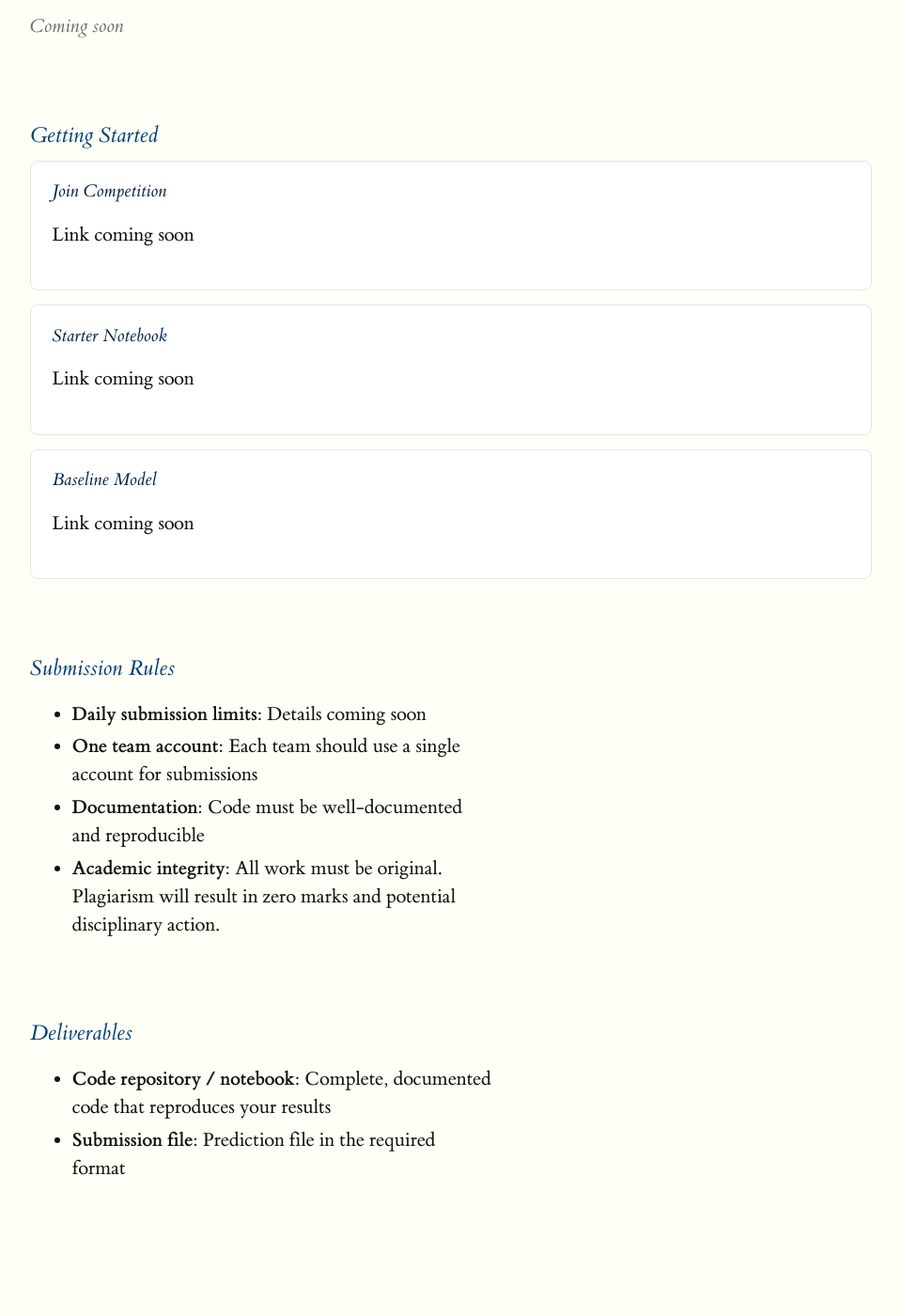
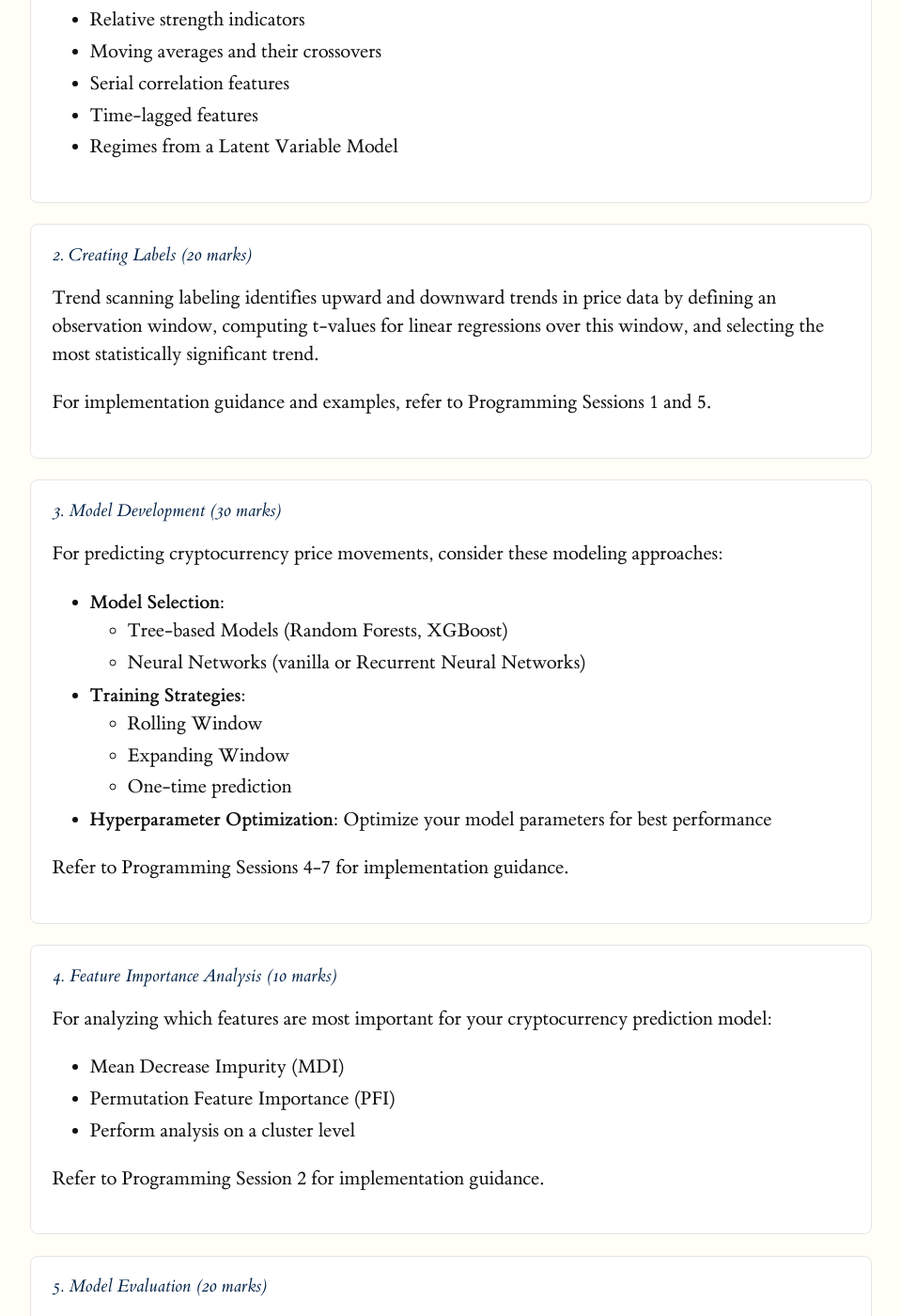
Before and after one commit to hm-ai/IMT_ML_and_Finance, a Jekyll site: the page built from coursework.md, in a window 1280 px wide and 1400 px high, scrolled down 1341 px. Shown: the whole window at 94% size, without its empty margins (160-1119 px from the left). Built offline with Jekyll 4.4.1, drawn with Linux system fonts in a browser that asks for light colours; before the commit the page ends 2695 px from its top, so only the background shows below that; some of the changed text lies outside the part shown.

Commit message:
Rewrite coursework page as group project with full description
Includes 5 sections (Feature Engineering, Labels, Model Development,
Feature Importance, Evaluation) plus optional backtesting, assessment
criteria, and submission requirements. Links to Colab notebook.

Co-Authored-By: Claude Opus 4.6 (1M context) <noreply@anthropic.com>

```diff
--- a/coursework.md
+++ b/coursework.md
@@ -18,15 +18,19 @@ permalink: /coursework/
 <article>
   <div class="header-row">
     <div class="header-text">
-      <h1>Coursework: Crypto Markets Project</h1>
+      <h1>Coursework: Crypto Markets Group Project</h1>
       <p class="subtitle">50% of your final grade</p>
     </div>
   </div>
 
   <section>
     <h2>Overview</h2>
-    <p>The coursework is structured as a prediction competition where teams submit a prediction file and accompanying code. You will apply machine learning techniques learned throughout the course to solve a real-world financial prediction problem on crypto data.</p>
+    <p>The coursework is a group project where you will apply machine learning techniques learned throughout the course to predict cryptocurrency price movements. You will engineer features, build models, and evaluate their performance on real crypto data.</p>
     <p>This is a <strong>group project</strong> completed in teams of <strong>3-4 students</strong>.</p>
+
+    <div class="info-box">
+      <p><strong>Note:</strong> You can achieve a high mark even if your strategy doesn't beat a buy-and-hold approach. The focus is on your methodology, not just performance.</p>
+    </div>
   </section>
 
   <section>
@@ -34,8 +38,8 @@ permalink: /coursework/
     <table>
       <tbody>
         <tr>
-          <td><strong>Competition Link</strong></td>
-          <td>Coming soon</td>
+          <td><strong>Project Notebook</strong></td>
+          <td><a href="https://colab.research.google.com/drive/1f3bHbF3XDHPvvqiLJTMETKfwICYk9efV?usp=sharing" class="btn btn-colab">Open in Colab</a></td>
         </tr>
         <tr>
           <td><strong>Deadline</strong></td>
@@ -54,51 +58,111 @@ permalink: /coursework/
   </section>
 
   <section>
-    <h2>Task Description</h2>
-    <p class="coming-soon">Coming soon</p>
+    <h2>Project Sections</h2>
+
+    <div class="assessment-card">
+      <h3>1. Feature Engineering (20 marks)</h3>
+      <p>Develop a set of features that might help predict cryptocurrency price movements. Consider:</p>
+      <ul>
+        <li>Technical indicators (momentum, volatility, trend)</li>
+        <li>Relative strength indicators</li>
+        <li>Moving averages and their crossovers</li>
+        <li>Serial correlation features</li>
+        <li>Time-lagged features</li>
+        <li>Regimes from a Latent Variable Model</li>
+      </ul>
+    </div>
+
+    <div class="assessment-card">
+      <h3>2. Creating Labels (20 marks)</h3>
+      <p>Trend scanning labeling identifies upward and downward trends in price data by defining an observation window, computing t-values for linear regressions over this window, and selecting the most statistically significant trend.</p>
+      <p>For implementation guidance and examples, refer to Programming Sessions 1 and 5.</p>
+    </div>
+
+    <div class="assessment-card">
+      <h3>3. Model Development (30 marks)</h3>
+      <p>For predicting cryptocurrency price movements, consider these modeling approaches:</p>
+      <ul>
+        <li><strong>Model Selection:</strong>
+          <ul>
+            <li>Tree-based Models (Random Forests, XGBoost)</li>
+            <li>Neural Networks (vanilla or Recurrent Neural Networks)</li>
+          </ul>
+        </li>
+        <li><strong>Training Strategies:</strong>
+          <ul>
+            <li>Rolling Window</li>
+            <li>Expanding Window</li>
+            <li>One-time prediction</li>
+          </ul>
+        </li>
+        <li><strong>Hyperparameter Optimization:</strong> Optimize your model parameters for best performance</li>
+      </ul>
+      <p>Refer to Programming Sessions 4-7 for implementation guidance.</p>
+    </div>
+
+    <div class="assessment-card">
+      <h3>4. Feature Importance Analysis (10 marks)</h3>
+      <p>For analyzing which features are most important for your cryptocurrency prediction model:</p>
+      <ul>
+        <li>Mean Decrease Impurity (MDI)</li>
+        <li>Permutation Feature Importance (PFI)</li>
+        <li>Perform analysis on a cluster level</li>
+      </ul>
+      <p>Refer to Programming Session 2 for implementation guidance.</p>
+    </div>
+
+    <div class="assessment-card">
+      <h3>5. Model Evaluation (20 marks)</h3>
+      <p>Evaluate your model's performance on the test period using classification metrics (accuracy, precision, recall, F1-score) and confusion matrix analysis.</p>
+    </div>
+
+    <div class="assessment-card" style="border-left: 4px solid #C4A35A;">
+      <h3>Optional: Backtesting Performance (10 bonus marks)</h3>
+      <p>Implement a backtesting framework to evaluate your strategy with these metrics:</p>
+      <ul>
+        <li>CAGR (Compound Annual Growth Rate)</li>
+        <li>Volatility</li>
+        <li>Sharpe Ratio</li>
+        <li>Sortino Ratio</li>
+        <li>Maximum Drawdown</li>
+        <li>Average Holding Period</li>
+        <li>Comparison with Buy and Hold Strategy</li>
+      </ul>
+    </div>
   </section>
 
   <section>
-    <h2>Dataset</h2>
-    <p class="coming-soon">Coming soon</p>
+    <h2>Assessment Criteria</h2>
+    <p>You will be judged primarily on:</p>
+    <ol>
+      <li>Quality and creativity of your feature engineering</li>
+      <li>Appropriateness of your model selection and training approach</li>
+      <li>Robustness of your implementation</li>
+      <li>Critical analysis of your results</li>
+      <li>Code quality and documentation</li>
+    </ol>
   </section>
 
   <section>
-    <h2>Evaluation</h2>
-    <p class="coming-soon">Coming soon</p>
-  </section>
-
-  <section>
-    <h2>Getting Started</h2>
-    <div class="resource-card">
-      <h3>Join Competition</h3>
-      <p>Link coming soon</p>
-    </div>
-    <div class="resource-card">
-      <h3>Starter Notebook</h3>
-      <p>Link coming soon</p>
-    </div>
-    <div class="resource-card">
-      <h3>Baseline Model</h3>
-      <p>Link coming soon</p>
-    </div>
+    <h2>Final Submission Requirements</h2>
+    <p>Your final code submission should include all five sections clearly implemented:</p>
+    <ol>
+      <li><strong>Feature Engineering:</strong> Code that generates relevant technical and statistical features from the OHLCV data</li>
+      <li><strong>Creating Labels:</strong> Implementation of the trend scanning labeling approach</li>
+      <li><strong>Model Development:</strong> Your chosen model implementation with appropriate training strategy</li>
+      <li><strong>Feature Importance Analysis:</strong> Code to analyze and visualize which features are most important</li>
+      <li><strong>Model Evaluation:</strong> Implementation of performance metrics and visualization tools</li>
+    </ol>
+    <p>Each section should be well-documented with comments explaining your approach and the rationale behind your design choices. Make sure your code is clean, efficient, and follows good programming practices.</p>
   </section>
 
   <section>
     <h2>Submission Rules</h2>
     <ul>
-      <li><strong>Daily submission limits:</strong> Details coming soon</li>
-      <li><strong>One team account:</strong> Each team should use a single account for submissions</li>
+      <li><strong>One submission per team:</strong> Each team should submit a single notebook</li>
       <li><strong>Documentation:</strong> Code must be well-documented and reproducible</li>
       <li><strong>Academic integrity:</strong> All work must be original. Plagiarism will result in zero marks and potential disciplinary action.</li>
     </ul>
   </section>
-
-  <section>
-    <h2>Deliverables</h2>
-    <ul>
-      <li><strong>Code repository / notebook:</strong> Complete, documented code that reproduces your results</li>
-      <li><strong>Submission file:</strong> Prediction file in the required format</li>
-    </ul>
-  </section>
 </article>
```
